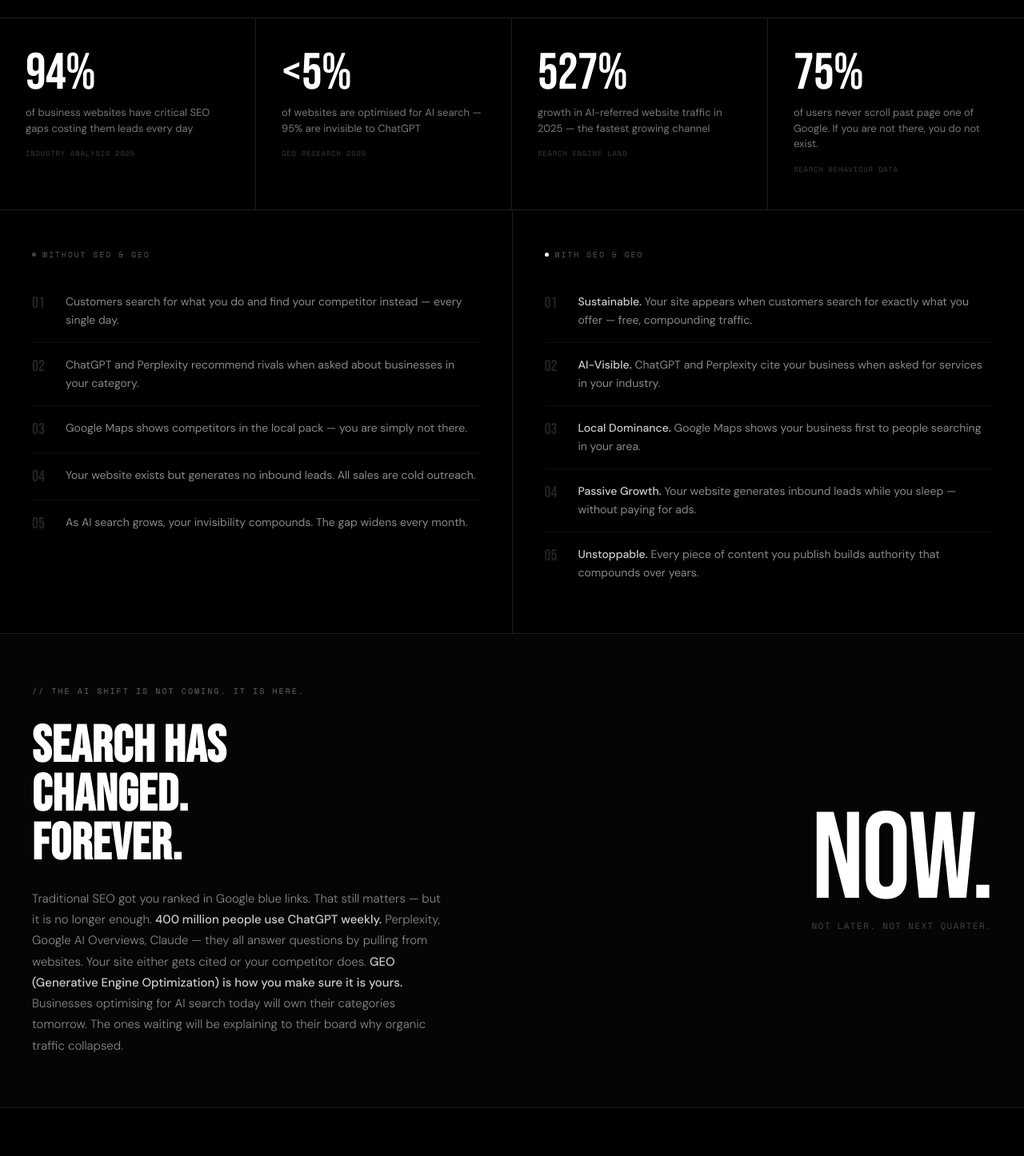
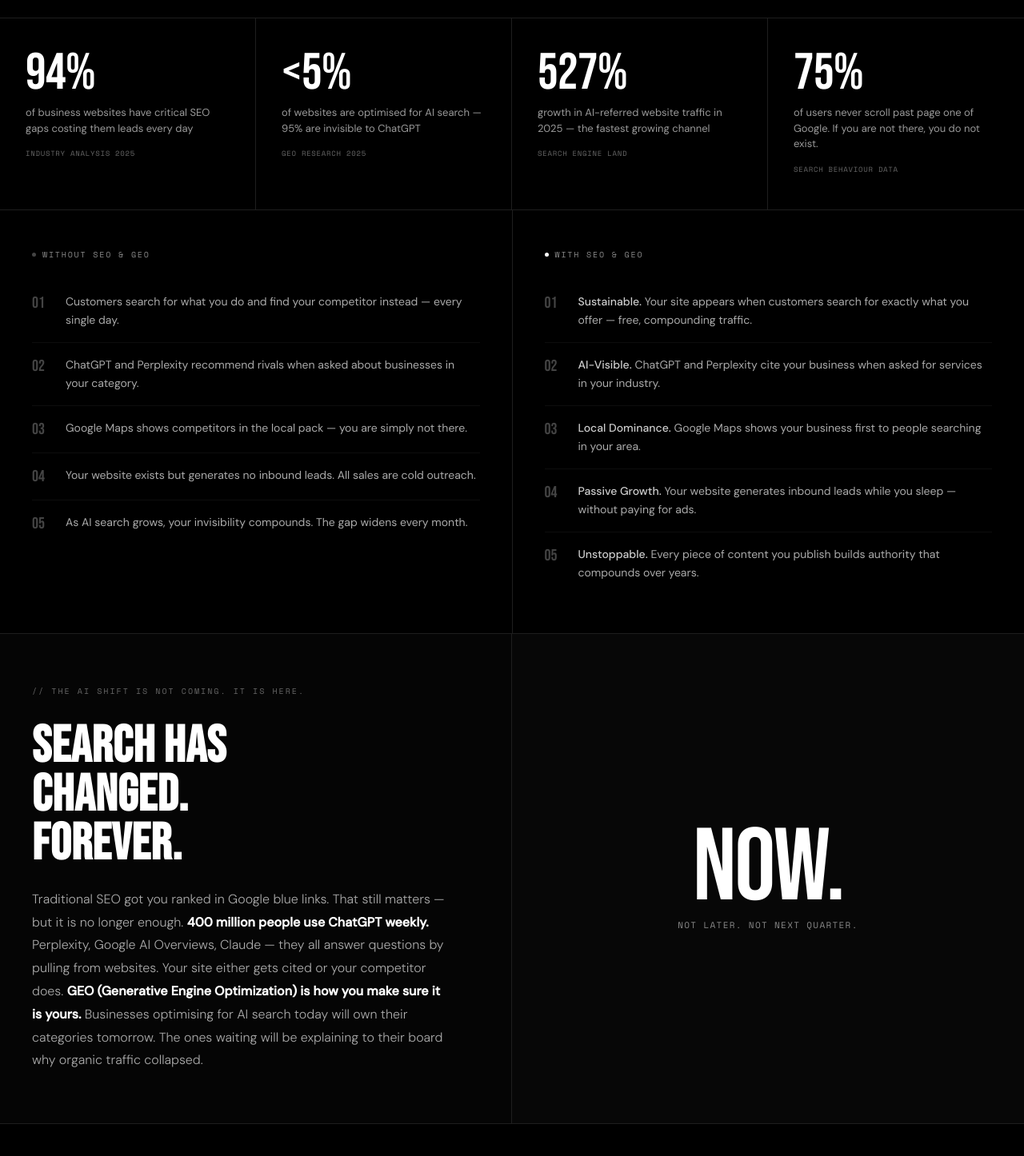
Before and after one commit to Flikah/defacedworld, a Next.js app: page / in a window 1280 px wide. Shown: the part 1580-3026 px from the top of the page at 80% size. Built offline with nearby package versions, Linux system fonts and the light colour scheme.

Commit message:
ui: fix contrast throughout why section, fix AI shift layout

```diff
--- a/app/page.module.css
+++ b/app/page.module.css
@@ -291,9 +291,10 @@
 }
 
 .whyStruck {
-  color: #555;
+  color: #666;
   text-decoration: line-through;
-  text-decoration-color: #333;
+  text-decoration-color: #666;
+  text-decoration-thickness: 3px;
 }
 
 .whyBody {
@@ -342,7 +343,7 @@
 
 .whyStatLabel {
   font-size: 13px;
-  color: #777;
+  color: #999;
   line-height: 1.5;
   font-family: var(--sans);
   margin-bottom: 8px;
@@ -351,7 +352,7 @@
 .whyStatSource {
   font-family: var(--mono);
   font-size: 9px;
-  color: #3a3a3a;
+  color: #666;
   letter-spacing: 0.08em;
   text-transform: uppercase;
 }
@@ -375,7 +376,7 @@
   font-size: 10px;
   letter-spacing: 0.18em;
   text-transform: uppercase;
-  color: #555;
+  color: #888;
   margin-bottom: 1.5rem;
 }
 
@@ -405,7 +406,7 @@
 .whyItemNum {
   font-family: var(--display);
   font-size: 20px;
-  color: #222;
+  color: #444;
   flex-shrink: 0;
   width: 26px;
   line-height: 1.3;
@@ -413,7 +414,7 @@
 
 .whyItemText {
   font-size: 14px;
-  color: #888;
+  color: #aaa;
   line-height: 1.65;
   font-family: var(--sans);
 }
@@ -422,16 +423,13 @@
 
 /* AI Shift */
 .whyShift {
-  display: flex;
-  align-items: center;
-  gap: 4rem;
-  padding: 4rem 2.5rem;
+  display: grid;
+  grid-template-columns: 1fr 1fr;
   border-bottom: 1px solid #1e1e1e;
   background: #050505;
-  flex-wrap: wrap;
 }
 
-.whyShiftLeft { flex: 1; min-width: 300px; }
+.whyShiftLeft { padding: 4rem 3rem 4rem 2.5rem; border-right: 1px solid #1e1e1e; }
 
 .whyShiftTitle {
   font-family: var(--display);
@@ -443,20 +441,28 @@
 }
 
 .whyShiftBody {
-  font-size: 15px;
-  color: #888;
-  line-height: 1.75;
+  font-size: 16px;
+  color: #aaa;
+  line-height: 1.8;
   max-width: 520px;
   font-weight: 300;
 }
 
-.whyShiftBody strong { color: #ccc; font-weight: 500; }
+.whyShiftBody strong { color: #fff; font-weight: 600; }
 
-.whyShiftRight { flex-shrink: 0; text-align: center; }
+.whyShiftRight {
+  display: flex;
+  flex-direction: column;
+  align-items: center;
+  justify-content: center;
+  padding: 4rem 3rem;
+  text-align: center;
+  background: #070707;
+}
 
 .whyNow {
   font-family: var(--display);
-  font-size: clamp(80px, 12vw, 160px);
+  font-size: clamp(80px, 10vw, 140px);
   line-height: 0.85;
   letter-spacing: -0.02em;
   color: #fff;
@@ -466,7 +472,7 @@
 .whyNowSub {
   font-family: var(--mono);
   font-size: 11px;
-  color: #444;
+  color: #888;
   letter-spacing: 0.12em;
   text-transform: uppercase;
   margin-top: 8px;
```
